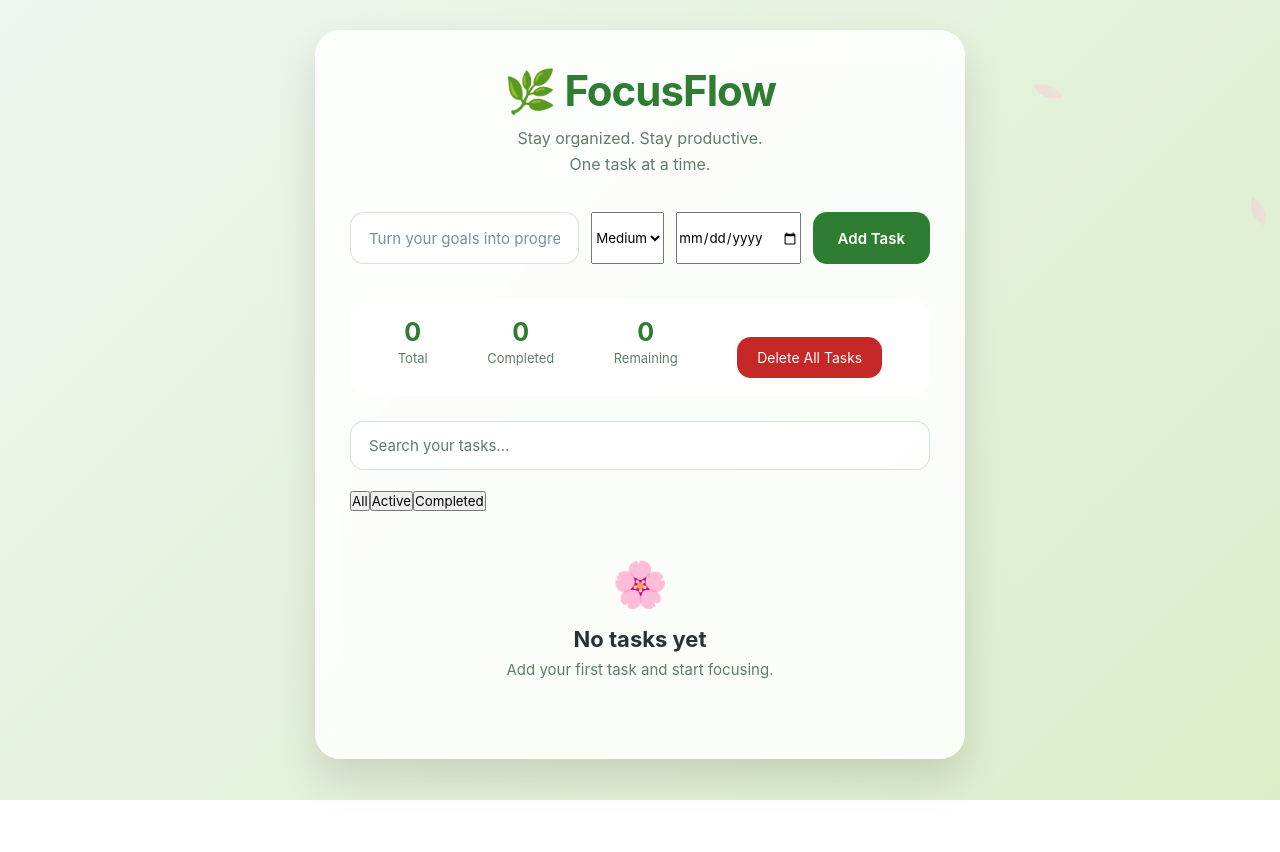
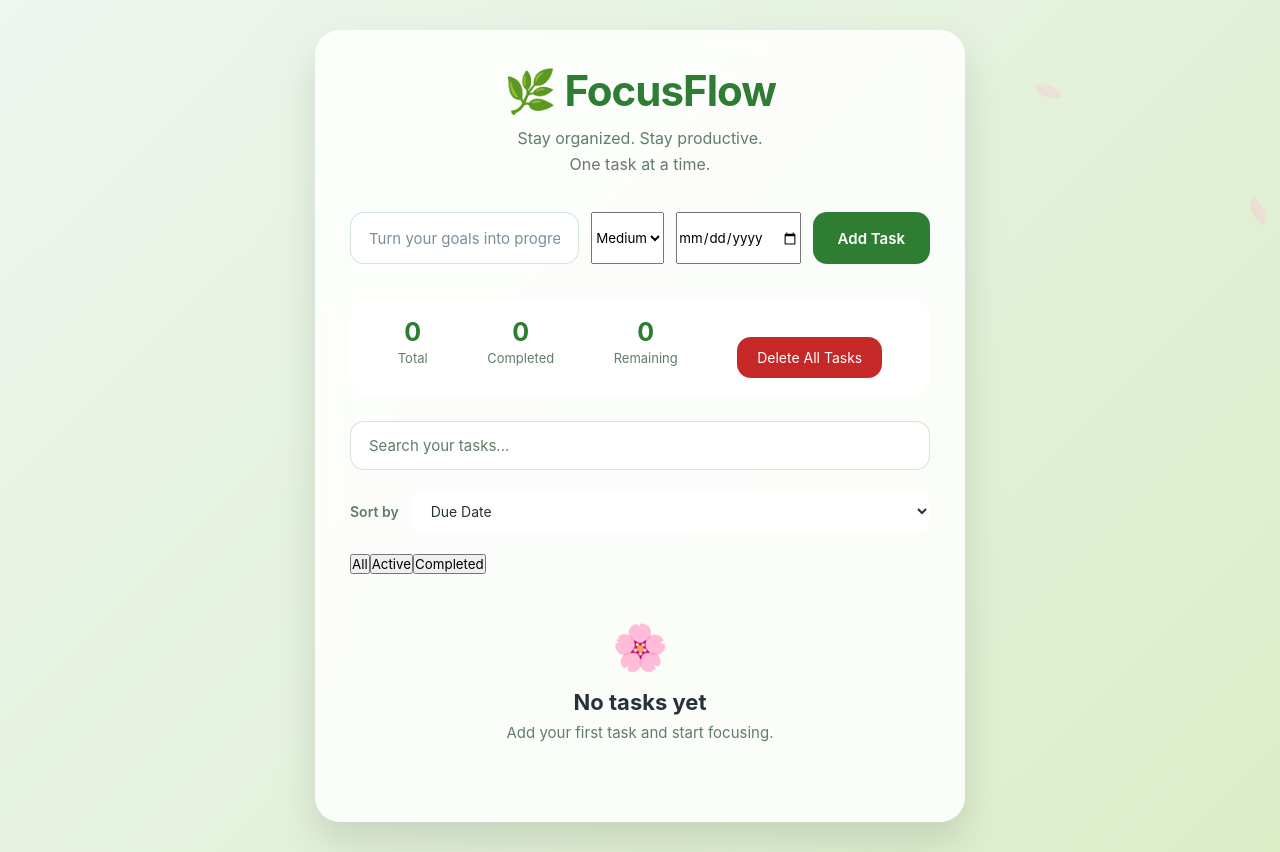
Before and after one commit to Arjon22/focusflow, a React (Vite) app: page / in a window 1280 px wide. Before the commit the page ends 800 px from the top, so only its background shows below. Built offline with nearby package versions, Linux system fonts and the light colour scheme.

Commit message:
Add due date and task sorting functionality

```diff
--- a/src/App.css
+++ b/src/App.css
@@ -667,3 +667,38 @@
     font-size: 12px;
     font-weight: 600;
 }
+
+
+/* ==========================
+   TASK SORT
+========================== */
+
+.task-sort {
+    display: flex;
+    align-items: center;
+    gap: 12px;
+    margin-bottom: 20px;
+}
+
+.task-sort label {
+    color: var(--soft-text);
+    font-size: 14px;
+    font-weight: 600;
+}
+
+.task-sort select {
+    flex: 1;
+    padding: 12px 16px;
+    border: none;
+    border-radius: 14px;
+    background: rgba(255, 255, 255, 0.75);
+    backdrop-filter: blur(12px);
+    font-size: 14px;
+    color: var(--text);
+    outline: none;
+    transition: 0.3s ease;
+}
+
+.task-sort select:focus {
+    box-shadow: 0 0 0 3px rgba(255, 183, 197, 0.35);
+}
--- a/src/App.jsx
+++ b/src/App.jsx
@@ -7,6 +7,7 @@ import Leaves from "./components/Leaves";
 import TaskStats from "./components/TaskStats";
 import TaskFilter from "./components/TaskFilter";
 import SearchBar from "./components/SearchBar";
+import TaskSort from "./components/TaskSort";
 
 function App() {
   const [tasks, setTasks] = useState(() => {
@@ -19,12 +20,15 @@ function App() {
     return JSON.parse(savedTasks).map((task) => ({
       ...task,
       priority: task.priority || "medium",
+      dueDate: task.dueDate || null,
     }));
   });
+
   const [editingTaskId, setEditingTaskId] = useState(null);
   const [editingText, setEditingText] = useState("");
   const [filter, setFilter] = useState("all");
   const [search, setSearch] = useState("");
+  const [sortBy, setSortBy] = useState("due-date");
 
   const handleAddTask = (taskTitle, priority, dueDate) => {
     const trimmedTitle = taskTitle.trim();
@@ -52,8 +56,10 @@ function App() {
       priority: priority || "medium",
       dueDate: dueDate || null,
     };
+
     setTasks([...tasks, newTask]);
   };
+
   const handleEditClick = (id) => {
     const task = tasks.find((task) => task.id === id);
 
@@ -64,17 +70,16 @@ const handleEditClick = (id) => {
   const handleSaveEdit = () => {
     const trimmedTitle = editingText.trim();
 
-  // Prevent empty task names
     if (!trimmedTitle) {
       alert("Task cannot be empty.");
       return;
     }
 
-  // Prevent duplicate task names (except the task being edited)
     const taskExists = tasks.some(
       (task) =>
         task.id !== editingTaskId &&
-      task.title.trim().toLowerCase() === trimmedTitle.toLowerCase()
+        task.title.trim().toLowerCase() ===
+          trimmedTitle.toLowerCase()
     );
 
     if (taskExists) {
@@ -92,16 +97,20 @@ const handleSaveEdit = () => {
     setEditingTaskId(null);
     setEditingText("");
   };
+
   const handleCancelEdit = () => {
     setEditingTaskId(null);
     setEditingText("");
   };
 
   const handleDeleteTask = (id) => {
-  const updatedTasks = tasks.filter((task) => task.id !== id);
+    const updatedTasks = tasks.filter(
+      (task) => task.id !== id
+    );
 
     setTasks(updatedTasks);
   };
+
   const handleDeleteAllTasks = () => {
     if (tasks.length === 0) {
       alert("No tasks to delete.");
@@ -116,21 +125,29 @@ const handleDeleteAllTasks = () => {
       setTasks([]);
     }
   };
+
   const handleToggleTask = (id) => {
     const updatedTasks = tasks.map((task) =>
       task.id === id
-        ? { ...task, completed: !task.completed }
+        ? {
+            ...task,
+            completed: !task.completed,
+          }
         : task
     );
 
     setTasks(updatedTasks);
   };
+
   useEffect(() => {
-  localStorage.setItem("tasks", JSON.stringify(tasks));
+    localStorage.setItem(
+      "tasks",
+      JSON.stringify(tasks)
+    );
   }, [tasks]);
+
   const filteredTasks = tasks
     .filter((task) => {
-
       if (filter === "completed") {
         return task.completed;
       }
@@ -140,13 +157,112 @@ const filteredTasks = tasks
       }
 
       return true;
-
     })
     .filter((task) =>
       task.title
         .toLowerCase()
         .includes(search.toLowerCase())
     );
+const compareDueDate = (a, b) => {
+  if (!a.dueDate && !b.dueDate) return 0;
+  if (!a.dueDate) return 1;
+  if (!b.dueDate) return -1;
+
+  return new Date(a.dueDate) - new Date(b.dueDate);
+};
+  const sortedTasks = [...filteredTasks];
+
+
+const priorityValue = {
+  high: 3,
+  medium: 2,
+  low: 1,
+};
+
+sortedTasks.sort((a, b) => {
+  switch (sortBy) {
+
+    case "due-date": {
+      const dueDateDiff = compareDueDate(a, b);
+
+      if (dueDateDiff !== 0) {
+        return dueDateDiff;
+      }
+
+      return priorityValue[b.priority] - priorityValue[a.priority];
+    }
+
+    case "priority-desc": {
+      const priorityDiff =
+        priorityValue[b.priority] -
+        priorityValue[a.priority];
+
+      if (priorityDiff !== 0) {
+        return priorityDiff;
+      }
+
+      return compareDueDate(a, b);
+    }
+
+    case "priority-asc": {
+      const priorityDiff =
+        priorityValue[a.priority] -
+        priorityValue[b.priority];
+
+      if (priorityDiff !== 0) {
+        return priorityDiff;
+      }
+
+      return compareDueDate(a, b);
+    }
+
+    case "az": {
+      const nameDiff =
+        a.title.localeCompare(b.title);
+
+      if (nameDiff !== 0) {
+        return nameDiff;
+      }
+
+      return compareDueDate(a, b);
+    }
+
+    case "za": {
+      const nameDiff =
+        b.title.localeCompare(a.title);
+
+      if (nameDiff !== 0) {
+        return nameDiff;
+      }
+
+      return compareDueDate(a, b);
+    }
+
+    case "newest": {
+      const newestDiff = b.id - a.id;
+
+      if (newestDiff !== 0) {
+        return newestDiff;
+      }
+
+      return compareDueDate(a, b);
+    }
+
+    case "oldest": {
+      const oldestDiff = a.id - b.id;
+
+      if (oldestDiff !== 0) {
+        return oldestDiff;
+      }
+
+      return compareDueDate(a, b);
+    }
+
+    default:
+      return 0;
+  }
+});
+
   return (
     <>
       <Leaves />
@@ -162,9 +278,15 @@ const filteredTasks = tasks
           tasks={tasks}
           onDeleteAllTasks={handleDeleteAllTasks}
         />
+
         <SearchBar
           search={search}
           setSearch={setSearch}
+        />
+
+        <TaskSort
+          sortBy={sortBy}
+          setSortBy={setSortBy}
         />
 
         <TaskFilter
@@ -173,7 +295,7 @@ const filteredTasks = tasks
         />
 
         <TaskList
-  tasks={filteredTasks}
+          tasks={sortedTasks}
           onToggleTask={handleToggleTask}
           onEditClick={handleEditClick}
           editingTaskId={editingTaskId}
@@ -183,7 +305,6 @@ const filteredTasks = tasks
           onDeleteTask={handleDeleteTask}
           onCancelEdit={handleCancelEdit}
         />
-
       </div>
     </>
   );
--- /dev/null
+++ b/src/components/TaskSort.jsx
@@ -0,0 +1,37 @@
+function TaskSort({ sortBy, setSortBy }) {
+  return (
+    <div className="task-sort">
+      <label htmlFor="sort">
+        Sort by
+      </label>
+
+      <select
+        id="sort"
+        value={sortBy}
+        onChange={(event) =>
+          setSortBy(event.target.value)
+        }
+      >
+        <option value="due-date">Due Date</option>
+
+<option value="priority-desc">
+  Priority (High → Low)
+</option>
+
+<option value="priority-asc">
+  Priority (Low → High)
+</option>
+
+<option value="az">A → Z</option>
+
+<option value="za">Z → A</option>
+
+<option value="newest">Newest</option>
+
+<option value="oldest">Oldest</option>
+      </select>
+    </div>
+  );
+}
+
+export default TaskSort;
```
Lines whose indentation alone changed are shown as unchanged.
